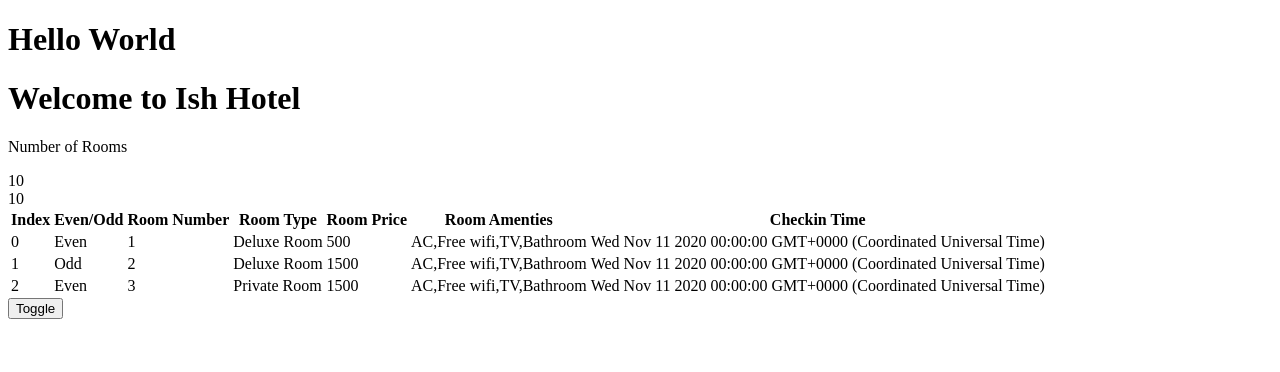
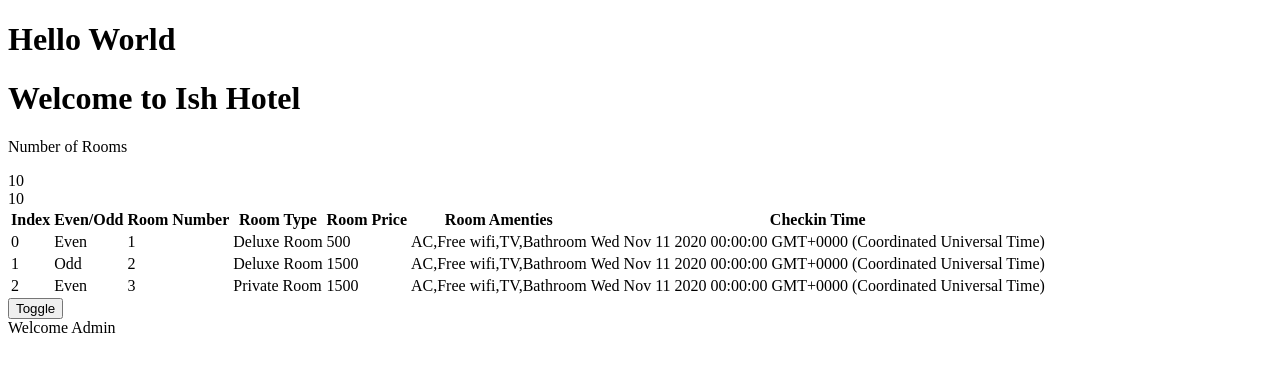
Before and after one commit to IshanMadhawa96/Angular_Course, an Angular app in the folder hotelinventoryapp/: page / in a window 1280 px wide. Shown: the top 372 px of the page. Built offline with nearby package versions, Linux system fonts and the light colour scheme.

Commit message:
Angular switch case coded

```diff
--- a/hotelinventoryapp/src/app/app.component.html
+++ b/hotelinventoryapp/src/app/app.component.html
@@ -1,2 +1,13 @@
 <h1>Hello World</h1>
 <hniv-rooms></hniv-rooms>
+<div [ngSwitch]="role">
+    <div *ngSwitchCase="'User'">
+      Welcome User
+    </div>
+    <div *ngSwitchCase="'Admin'">
+      Welcome Admin
+    </div>
+    <div *ngSwitchDefault>
+      Your are to Autharized
+    </div>
+</div>
--- a/hotelinventoryapp/src/app/app.component.ts
+++ b/hotelinventoryapp/src/app/app.component.ts
@@ -8,4 +8,6 @@ import { Component } from '@angular/core';
 })
 export class AppComponent {
   title = 'hotelinventoryapp';
+
+  role = 'Admin';
 }
```
